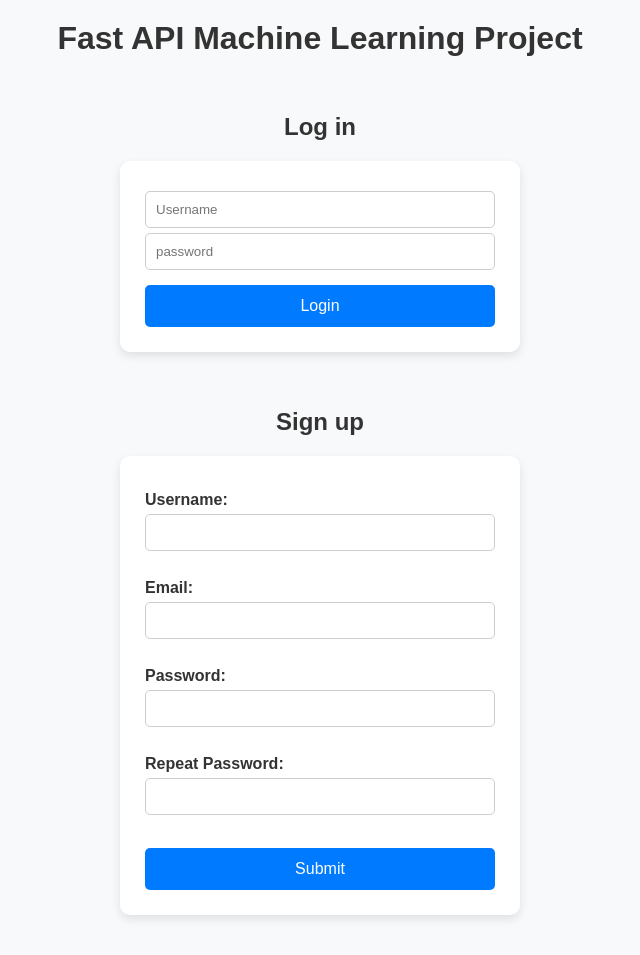
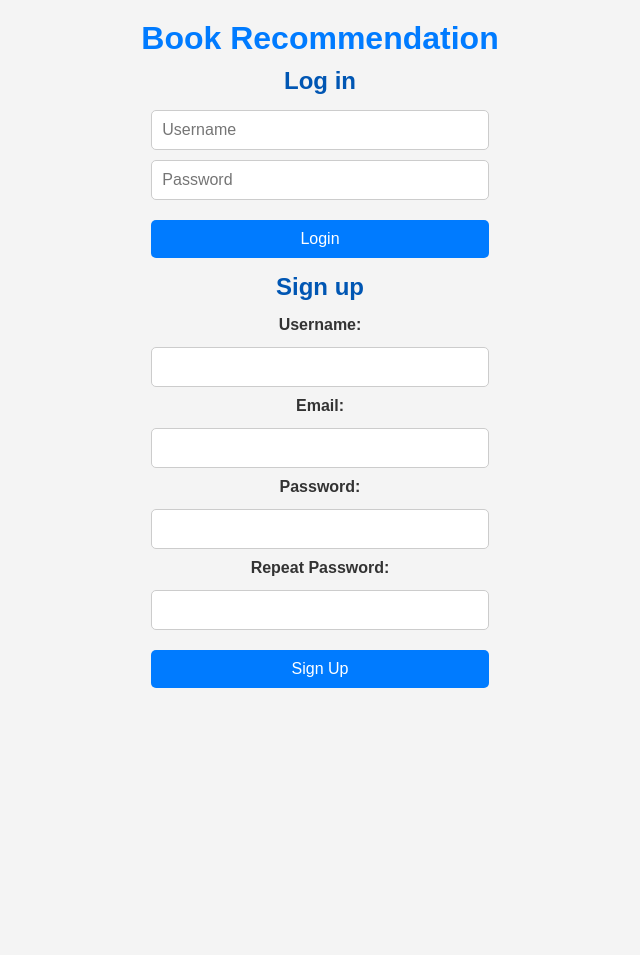
Before and after one commit to simon-bouchard/Book_Recommendation_UI_with_FastAPI, a FastAPI app: page /login in a window 1280 px wide. Shown: the whole page, without its empty margins (320-960 px from the left). After the commit the page ends 688 px from the top, so only its background shows below. Run offline with FastAPI, Linux system fonts and the light colour scheme.

Commit message:
fix style

```diff
--- a/main.py
+++ b/main.py
@@ -5,14 +5,16 @@ from fastapi.responses import HTMLResponse
 from routes.api import router
 from app.auth import router as auth_router
 from models.book_model import reload_model
+from models.user_model import reload_user_model
 
 app = FastAPI()
 
-'''
+"""
 @app.on_event('startup')
 async def startup_event():
     await reload_model()
-'''
+    await reload_user_model()
+"""
 
 app.mount('/static', StaticFiles(directory='static'), name='static')
 
--- a/routes/api.py
+++ b/routes/api.py
@@ -107,6 +107,9 @@ async def get_comments(book: str = Query(...), isbn: bool = True, limit: int = 5
         comment['username'] = users.find_one({'_id': comment['user_id']})['username']
         comment['_id'] = str(comment['_id'])
         comment['user_id'] = str(comment['user_id'])
+
+    if not comments:
+        raise HTTPException(status_code=404, detail='No comments have been submitted for this book yet')
     return comments
 
 @router.get('/recommend')
--- a/static/css/styles.css
+++ b/static/css/styles.css
@@ -1,13 +1,14 @@
-/* General Styles */
+/* General Reset */
 * {
-    font-family: Arial, sans-serif;
+    font-family: 'Arial', sans-serif;
     margin: 0;
     padding: 0;
     box-sizing: border-box;
 }
 
+/* Page Layout */
 body {
-    background-color: #f8f9fa;
+    background-color: #f4f4f4;
     color: #333;
     padding: 20px;
     display: flex;
@@ -16,101 +17,128 @@ body {
     justify-content: center;
 }
 
-h1, h2 {
-    text-align: center;
+/* Containers */
+.container {
+    background: white;
+    border-radius: 8px;
+    padding: 20px;
+    box-shadow: 0px 2px 5px rgba(0, 0, 0, 0.1);
+    max-width: 700px;
+    width: 100%;
+    text-align: left;
     margin-bottom: 20px;
 }
 
+/* Headings - Titles are now correctly positioned */
 h1 {
     font-size: 2rem;
+    color: #007bff;
+    text-align: center;
+    margin-bottom: 10px;
 }
 
-h2 {
-    font-size: 1.5rem;
+h2, h3 {
+    color: #0056b3;
+    margin-top: 5px; /* Moves closer to content */
+    margin-bottom: 5px; /* Ensures space between title and content */
+}
+
+form, p, button, div {
+    margin-top: 0;  /* Prevents extra space from pushing content down */
 }
 
 /* Forms */
 form {
-    background: white;
-    padding: 25px;
-    border-radius: 10px;
-    box-shadow: 0px 4px 10px rgba(0, 0, 0, 0.1);
+    background: transparent; /* No extra background boxes */
+    padding: 10px;
     display: flex;
     flex-direction: column;
-    align-items: center;
+    width: 100%;
     max-width: 400px;
-    width: 100%;
-    margin-bottom: 20px;
+    gap: 10px;
+    margin: auto;
 }
 
+/* Input Fields */
 form label {
-    align-self: flex-start;
     font-weight: bold;
-    margin-top: 10px;
+    margin-bottom: 3px;
 }
 
-/* Inputs */
-input {
+form input {
     width: 100%;
     padding: 10px;
-    margin-top: 5px;
     border: 1px solid #ccc;
     border-radius: 5px;
+    font-size: 1rem;
 }
 
 /* Buttons */
 button {
-    background-color: #007bff;
+    background: #007bff;
     color: white;
-    padding: 12px;
+    padding: 10px;
     border: none;
     border-radius: 5px;
     cursor: pointer;
     font-size: 1rem;
-    transition: background 0.3s;
     width: 100%;
+    margin-top: 10px;
+}
+
+button:hover {
+    background: #0056b3;
+}
+
+/* Links */
+.links {
+    display: flex;
+    justify-content: space-between;
     margin-top: 15px;
 }
 
-button:hover {
-    background-color: #0056b3;
-}
-
-/* Links */
-a {
+.links a {
     color: #007bff;
     text-decoration: none;
     font-weight: bold;
-    display: inline-block;
-    margin-top: 15px;
 }
 
-a:hover {
+.links a:hover {
     text-decoration: underline;
 }
 
-/* Page Layout */
-.container {
-    display: flex;
-    flex-direction: column;
-    align-items: center;
-    justify-content: center;
+/* Profile Sections */
+.profile-info, .recommendation-section, .rating-section {
+    background: transparent; /* Removes unnecessary boxes */
+    padding: 15px;
+    text-align: left;
     width: 100%;
-    max-width: 800px;
-    padding: 20px;
-    background: white;
-    border-radius: 10px;
-    box-shadow: 0px 4px 10px rgba(0, 0, 0, 0.1);
-    margin-bottom: 20px;
 }
 
-/* Comments and Recommendations */
-#comments, #recommendations {
-    width: 100%;
+/* Centering Recommendations and Ratings */
+.recommendation-section, .rating-section {
     max-width: 600px;
-    background: #fff;
-    padding: 15px;
-    border-radius: 8px;
-    box-shadow: 0px 2px 8px rgba(0, 0, 0, 0.1);
-    margin-top: 20px;
+    margin: auto;
 }
+
+/* Ensuring Consistency for All Forms */
+.index-form-container, .login-container {
+    text-align: center;
+}
+
+/* Responsive Design */
+@media (max-width: 600px) {
+    .container {
+        width: 95%;
+        padding: 15px;
+    }
+
+    form {
+        width: 100%;
+    }
+
+    .links {
+        flex-direction: column;
+        text-align: center;
+    }
+}
--- a/templates/login.html
+++ b/templates/login.html
@@ -4,36 +4,37 @@
 <head>
 	<meta charset="UTF-8">
 	<meta name="viewport" content="width=device-width, initial-scale=1.0">
-	<title>FastAPI test page</title>
+	<title>Login | Book Recommendation</title>
 	<link rel="stylesheet" href="{{ url_for('static', path='css/styles.css') }}">
 </head>
 
 <body>
-	<h1>Fast API Machine Learning Project</h1>
-	<br><br>
+	<div class="login-container">
+		<h1>Book Recommendation</h1>
 		<h2>Log in</h2>
 		<form id='login' method='post' action='/auth/login'>
 			<input type='text' name='username' placeholder='Username' required>
-		<input type='text' name='password' placeholder='password' required>
+			<input type='password' name='password' placeholder='Password' required>
 			<button type='submit'>Login</button>
 		</form>
-	<br><br>
+
 		<h2>Sign up</h2>
 		<form id='signup' method='post' action='/auth/signup'>
 			<label for='username'>Username:</label>
 			<input type='text' id='username' name='username' required>
-		<br>
+
 			<label for='email'>Email:</label>
-		<input type='text' id='email' name='email'>
-		<br>
+			<input type='email' id='email' name='email' required>
+
 			<label for='password'>Password:</label>
-		<input type='text' id='password' name='password' required>
-		<br>
+			<input type='password' id='password' name='password' required>
+
 			<label for='repeat_password'>Repeat Password:</label>
-		<input type='text' id='repeat_password' name='repeat_password' required>
-		<br>
-		<button type='submit'>Submit</button>
+			<input type='password' id='repeat_password' name='repeat_password' required>
+
+			<button type='submit'>Sign Up</button>
 		</form>
+	</div>
+</body>
 
-</body>
 </html>
```
Also changed, not shown: templates/book.html (+23 -38 lines), templates/index.html (+12 -14 lines), templates/profile.html (+37 -43 lines). Lines whose indentation alone changed are shown as unchanged.
